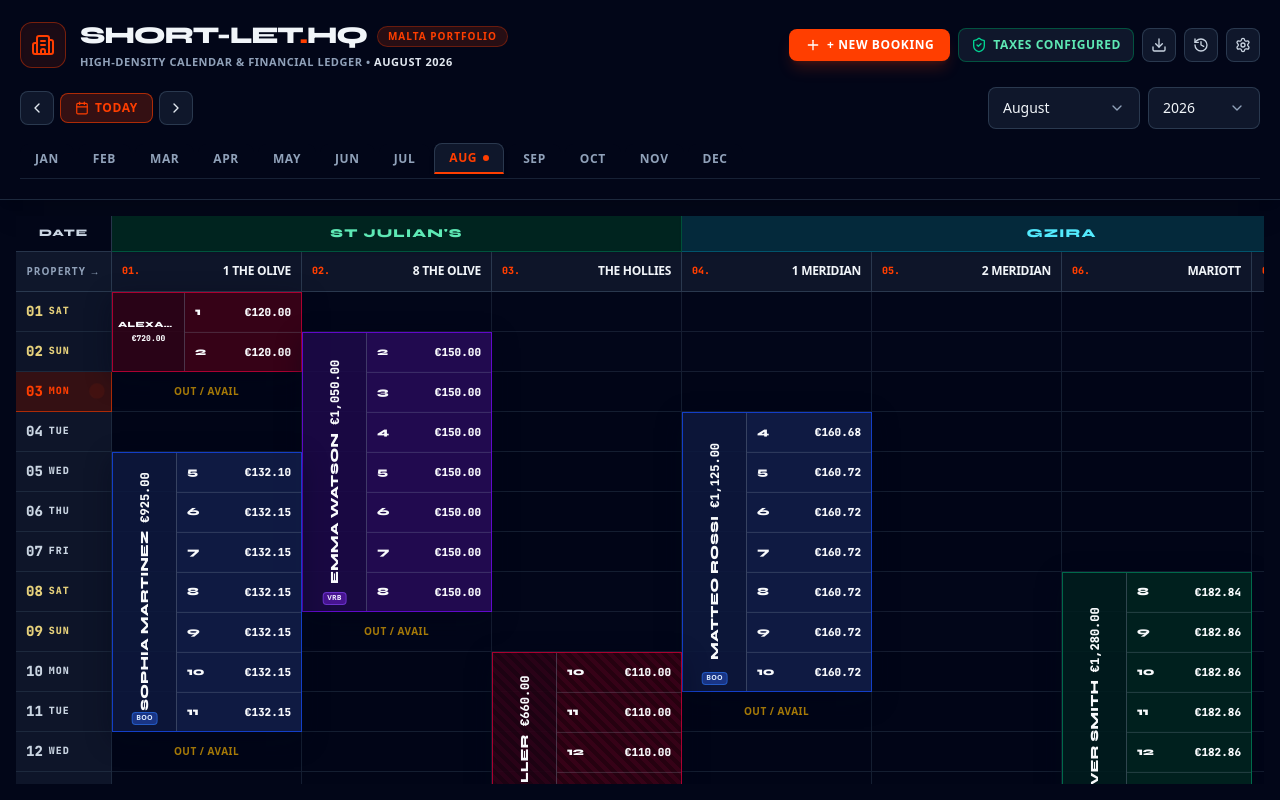
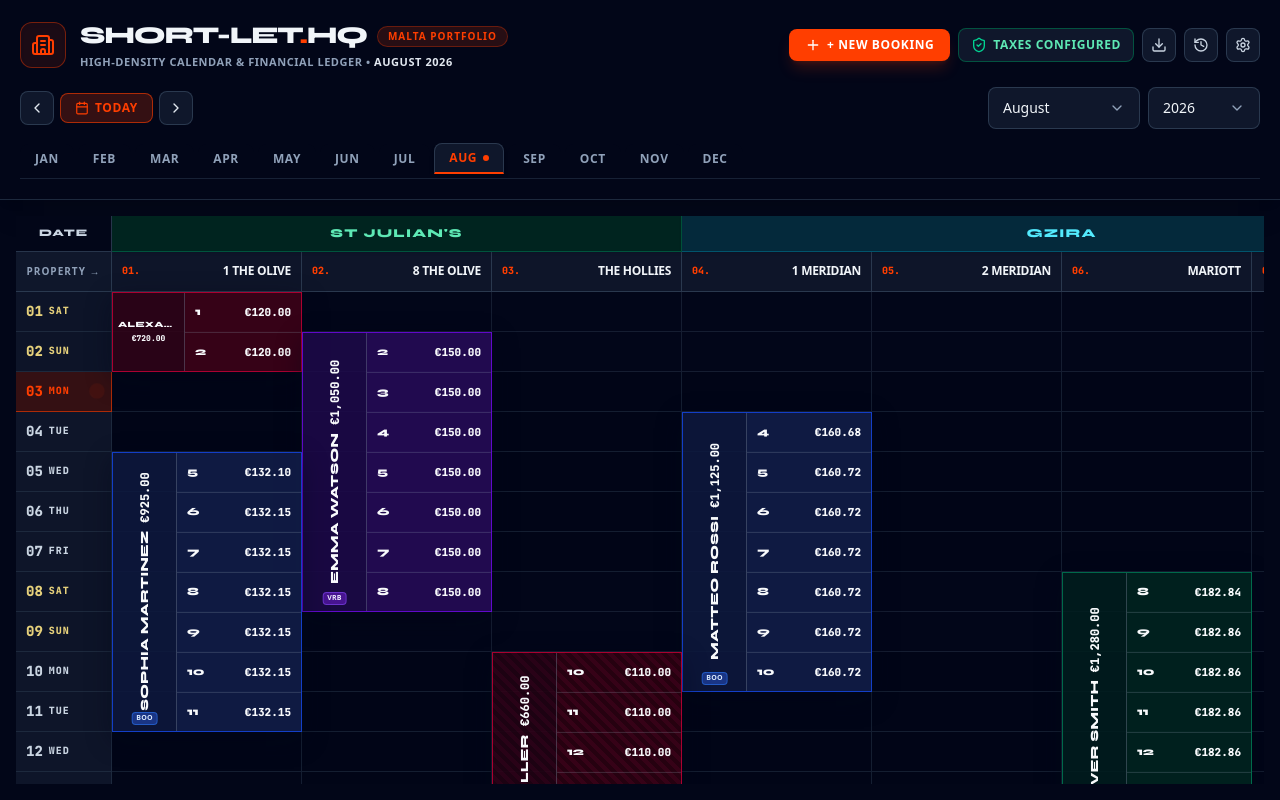
Before and after one commit to omeryigitler/-Property-Management, a React (Vite) app: page / in a window 1280 px wide. Built offline with nearby package versions, Linux system fonts and the light colour scheme.

Commit message:
fix: remove legacy checkout availability label

```diff
--- a/src/components/calendar/BookingCell.tsx
+++ b/src/components/calendar/BookingCell.tsx
@@ -28,7 +28,7 @@ export function BookingCell({
 
   const [showTooltip, setShowTooltip] = useState(false);
 
-  const { booking, isOccupied, isCheckIn, isCheckOut, nightIndex, totalNights } = cellState;
+  const { booking, isOccupied, isCheckIn, nightIndex, totalNights } = cellState;
 
   let bgClass = 'bg-slate-950/40 hover:bg-slate-800/60';
   if (isHoveredCell) {
@@ -53,14 +53,9 @@ export function BookingCell({
         onMouseLeave={() => setHoveredCell(null)}
         tabIndex={0}
         role="button"
-        aria-label={`Empty cell for property ${propertyId} on date ${dateStr}`}
+        aria-label={`Available cell for property ${propertyId} on date ${dateStr}`}
         className={`w-[190px] min-w-[160px] h-9 sm:h-10 border-r border-b border-slate-800/70 cursor-pointer transition-colors relative flex items-center justify-center group ${bgClass}`}
       >
-        {isCheckOut && (
-          <span className="text-[10px] text-amber-400 font-bold uppercase tracking-wider opacity-70">
-            Out / Avail
-          </span>
-        )}
         <span className="hidden group-hover:inline-block text-[11px] text-[#ff3e00] font-black uppercase tracking-wider opacity-0 group-hover:opacity-100 transition-opacity">
           + Book
         </span>
```
